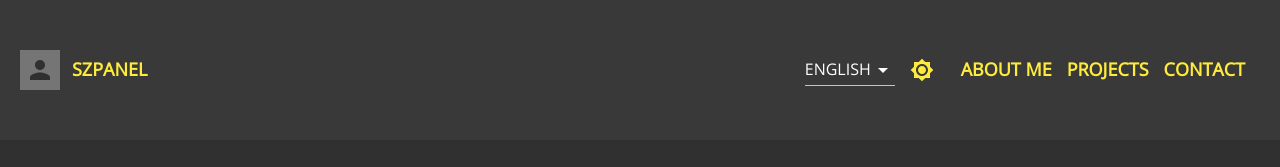
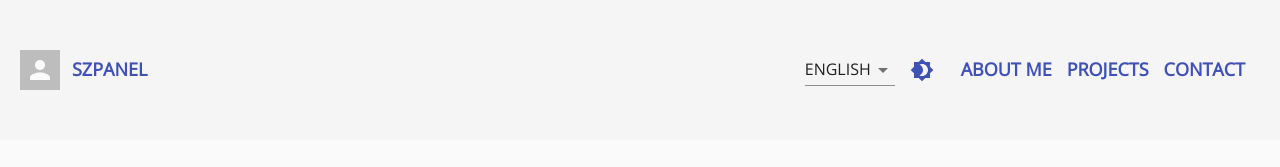
Before and after one commit to szpanel/szpanel-portfolio, a React (Create React App) app: page / in a window 1280 px wide. Shown: the top 167 px of the page. Built offline with nearby package versions, Linux system fonts and the light colour scheme.

Commit message:
:sparkles: Add non-volatile theme preference as a context

```diff
--- a/src/App.tsx
+++ b/src/App.tsx
@@ -1,4 +1,4 @@
-import React, {useEffect, useRef, useState} from 'react';
+import React, {useContext, useEffect, useRef, useState} from 'react';
 import './App.css';
 import Header, {MenuItems, ValueOfMenu} from "./Header/Header";
 import Footer from "./Footer";
@@ -8,10 +8,11 @@ import About from "./routes/About/About";
 import {Container, createMuiTheme, CssBaseline, MuiThemeProvider, responsiveFontSizes} from "@material-ui/core";
 import {grey, yellow} from "@material-ui/core/colors";
 import styles from "./styles/_main.module.scss";
+import {Contexts} from "./context/contexts";
 
 
 function App() {
-    const [prefersDarkMode, setPrefersDarkMode] = useState<boolean>(true);
+    const {prefersDarkMode, updatePrefersDarkMode} = useContext(Contexts.PrefersDarkModeContext);
 
     const defaultTheme = React.useMemo(
         () =>
@@ -59,7 +60,9 @@ function App() {
     return (
         <MuiThemeProvider theme={theme}>
             <CssBaseline/>
-            <Header handleMenuClick={setSelectedMenu} handleThemeChange={() => setPrefersDarkMode(prev => !prev)}/>
+            <Header handleMenuClick={setSelectedMenu}
+                    handleThemeChange={updatePrefersDarkMode}
+            />
             <Container className={styles.content}>
                 <div ref={aboutRef}><About/></div>
                 <div ref={projectsRef}><Projects/></div>
--- a/src/Header/Header.tsx
+++ b/src/Header/Header.tsx
@@ -13,13 +13,14 @@ import {
     Typography,
     useTheme
 } from "@material-ui/core";
-import React, {useEffect, useState} from "react";
+import React, {useContext, useEffect, useState} from "react";
 import {Brightness4, Brightness7, ChevronLeft, ChevronRight, MenuOpen} from "@material-ui/icons";
 import styles from "../styles/_main.module.scss";
 import {createStyles, makeStyles} from "@material-ui/styles";
 import clsx from "clsx";
 import ChangeLanguageComponent from "./ChangeLanguageComponent";
 import i18n from "../locales/i18n";
+import {Contexts} from "../context/contexts";
 
 const Ul = styled.ul`
   padding: 20px;
@@ -120,11 +121,10 @@ export const Header = (props: Props) => {
 
     const primaryMain = theme.palette.primary.main;
 
-    const [isLightTheme, setIsLightTheme] = useState<boolean>(true);
+    const {prefersDarkMode} = useContext(Contexts.PrefersDarkModeContext);
 
     const setThemeIcon = () => {
         props.handleThemeChange();
-        setIsLightTheme(prev => !prev);
     }
 
     const [isDrawerOpen, setIsDrawerOpen] = useState(false);
@@ -156,7 +156,7 @@ export const Header = (props: Props) => {
                             aria-label="change theme"
                             edge="end"
                             onClick={setThemeIcon}>
-                            {isLightTheme ? <Brightness7/> : <Brightness4/>}
+                            {prefersDarkMode ? <Brightness7/> : <Brightness4/>}
                         </IconButton>
                         <IconButton
                             color="inherit"
@@ -197,7 +197,7 @@ export const Header = (props: Props) => {
                         edge="start">
                         <Avatar
                             variant="square"
-                            src={isLightTheme ? "/favicon.ico" : "/favicon_blue.ico"}/>
+                            src={prefersDarkMode ? "/favicon.ico" : "/favicon_blue.ico"}/>
                     </IconButton>
                     <Li color={primaryMain} bold onClick={() => props.handleMenuClick(MenuItems.About)}>SZPANEL</Li>
                 </Ul>
@@ -211,7 +211,7 @@ export const Header = (props: Props) => {
                             aria-label="change theme"
                             edge="start"
                             onClick={setThemeIcon}>
-                            {isLightTheme ? <Brightness7/> : <Brightness4/>}
+                            {prefersDarkMode ? <Brightness7/> : <Brightness4/>}
                         </IconButton>
                     </Li>
                     {Object.values(MenuItems).map((menu) =>
--- /dev/null
+++ b/src/context/PrefersDarkModeProvider.tsx
@@ -0,0 +1,45 @@
+import {useEffect, useState} from "react";
+import {Contexts} from "./contexts";
+
+const PREFERS_DARK_MODE_STORAGE_KEY = 'prefersDarkMode';
+const IS_LATE = 21; // TODO: needs to be updated based on sunset and sunrise
+
+const PrefersDarkModeProvider = ({children}: { children: any }) => {
+    const [prefersDarkMode, setPrefersDarkMode] = useState<boolean>(false);
+
+    const isLate = () => {
+        const hours = new Date().getHours();
+        return hours >= IS_LATE || hours === 0;
+    };
+
+    const getModeFromStorage = (): boolean | undefined => {
+        const item = localStorage.getItem(PREFERS_DARK_MODE_STORAGE_KEY);
+        if (item) {
+            if (item === '0') {
+                return false;
+            } else if (item === '1') {
+                return true;
+            }
+        }
+    }
+
+    useEffect(() => {
+        const storageMode = getModeFromStorage();
+        if (storageMode !== undefined) {
+            setPrefersDarkMode(storageMode);
+        } else {
+            setPrefersDarkMode(isLate());
+        }
+    }, []);
+
+    const updatePrefersDarkMode = (): void => {
+        localStorage.setItem(PREFERS_DARK_MODE_STORAGE_KEY, !prefersDarkMode ? '1' : '0');
+        setPrefersDarkMode(prev => !prev);
+    }
+
+    return <Contexts.PrefersDarkModeContext.Provider value={{prefersDarkMode, updatePrefersDarkMode}}>
+        {children}
+    </Contexts.PrefersDarkModeContext.Provider>
+};
+
+export default PrefersDarkModeProvider;
--- /dev/null
+++ b/src/context/contexts.tsx
@@ -0,0 +1,15 @@
+import React from "react";
+
+export namespace Contexts {
+    export interface IPrefersDarkMode {
+        prefersDarkMode: boolean,
+        updatePrefersDarkMode: () => void;
+    }
+
+    const defaultValues: IPrefersDarkMode = {
+        prefersDarkMode: false,
+        updatePrefersDarkMode(): void {
+        }
+    }
+    export const PrefersDarkModeContext = React.createContext(defaultValues);
+}
--- a/src/index.tsx
+++ b/src/index.tsx
@@ -4,12 +4,15 @@ import "./locales/i18n";
 import './index.css';
 import App from './App';
 import reportWebVitals from './reportWebVitals';
+import PrefersDarkModeProvider from "./context/PrefersDarkModeProvider";
 
 ReactDOM.render(
-  <React.StrictMode>
-    <App />
-  </React.StrictMode>,
-  document.getElementById('root')
+    <React.StrictMode>
+        <PrefersDarkModeProvider>
+            <App/>
+        </PrefersDarkModeProvider>
+    </React.StrictMode>,
+    document.getElementById('root')
 );
 
 // If you want to start measuring performance in your app, pass a function
```
